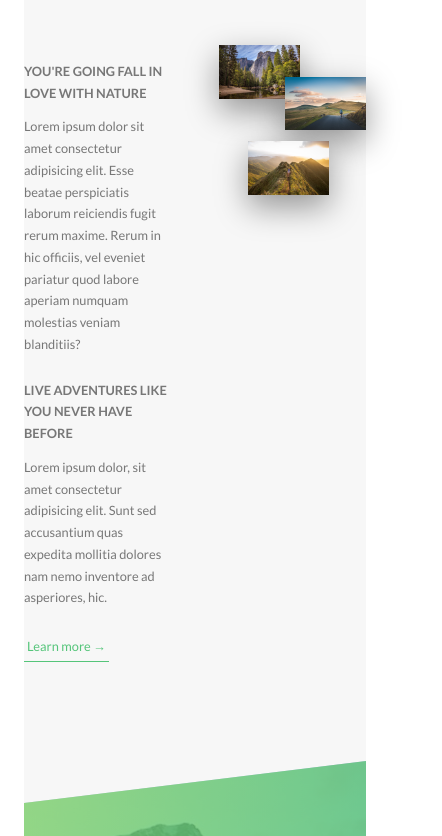
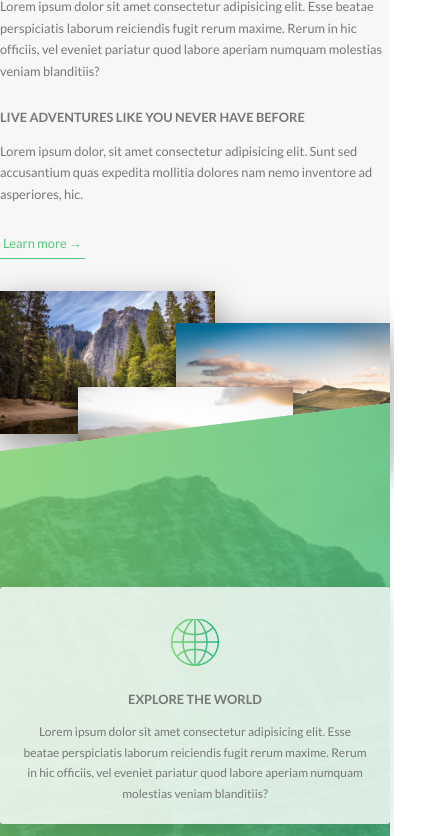
Before and after one commit to shady-abdelhamid/Natours, a website: page index.html in a window 390 px wide. Shown: the part 1003-1839 px from the top of the page, 442 px wide, since content can reach past the window. Drawn offline with Linux system fonts and the light colour scheme.

Commit message:
Apply responsiveness
1. write mdeia queries for base.
2. write mdeia queries for typography.
3. write mdeia queries for grid.
4. write mdeia queries for header.

```diff
--- a/sass/abstracts/_variables.scss
+++ b/sass/abstracts/_variables.scss
@@ -25,4 +25,5 @@ $default-font-size: 1.6rem;
 // GRID
 $grid-width: 114rem;
 $gutter-vertical: 8rem;
+$gutter-vertical-small: 6rem;
 $gutter-horizontal: 6rem;
--- a/sass/base/_base.scss
+++ b/sass/base/_base.scss
@@ -25,4 +25,9 @@ html {
 
 body {
     box-sizing: border-box;
+    padding: 3rem;
+
+    @include respond(tab-port) {
+     padding: 0;
+    }
 }
--- a/sass/base/_typography.scss
+++ b/sass/base/_typography.scss
@@ -3,7 +3,6 @@ body {
         font-weight: 400;
         line-height: 1.7;
         color: $color-grey-dark-1;
-        padding: 3rem;
 }
 
 .heading-primary {
@@ -21,6 +20,11 @@ body {
 
             animation-name: moveInLeft;
             animation-duration: 1s;
+
+            @include respond(phone) {
+                letter-spacing: 1rem;
+                font-size: 5rem;
+            }
         }
 
         &--sub {
@@ -31,6 +35,11 @@ body {
 
             animation-name: moveInRight;
             animation-duration: 1s;
+            animation-timing-function: ease-out;
+
+            @include respond(phone) {
+                letter-spacing: .5rem;
+            }
         }
     }
 
@@ -44,6 +53,14 @@ body {
     color: transparent;
     letter-spacing: .2rem;
     transition: all .2s;
+
+    @include respond(tab-port) {
+        font-size: 3rem;
+    }
+
+    @include respond(phone) {
+        font-size: 2.5rem;
+    }
 
     &:hover {
         transform: skewY(2deg) skewX(15deg) scale(1.1);
--- a/sass/layout/_grid.scss
+++ b/sass/layout/_grid.scss
@@ -4,6 +4,14 @@
 
     &:not(:last-child) {
         margin-bottom: $gutter-vertical;
+
+        @include respond(tab-port) {
+            margin-bottom: $gutter-vertical-small;
+        }
+    }
+
+    @include respond(tab-port) {
+        max-width: 50rem;
     }
 
     @include clearfix;
@@ -13,6 +21,15 @@
 
         &:not(:last-child) {
             margin-right: $gutter-horizontal;
+
+            @include respond(tab-port) {
+            margin-right: 0;
+            margin-bottom: $gutter-vertical-small;
+            }
+        }
+
+        @include respond(tab-port) {
+            width: 100% !important;
         }
     }
 
--- a/sass/layout/_header.scss
+++ b/sass/layout/_header.scss
@@ -10,7 +10,12 @@
     background-position: top;
     position: relative;
 
+    -webkit-clip-path: polygon(0 0, 100% 0, 100% 85vh, 0 100%);
     clip-path: polygon(0 0, 100% 0, 100% 75vh, 0 100%);
+
+    @include respond(phone) {
+        clip-path: polygon(0 0, 100% 0, 100% 85vh, 0 100%);
+    }
 
     &__logo-box{
         position: absolute;
```
Also changed, not shown: css/style.css.
